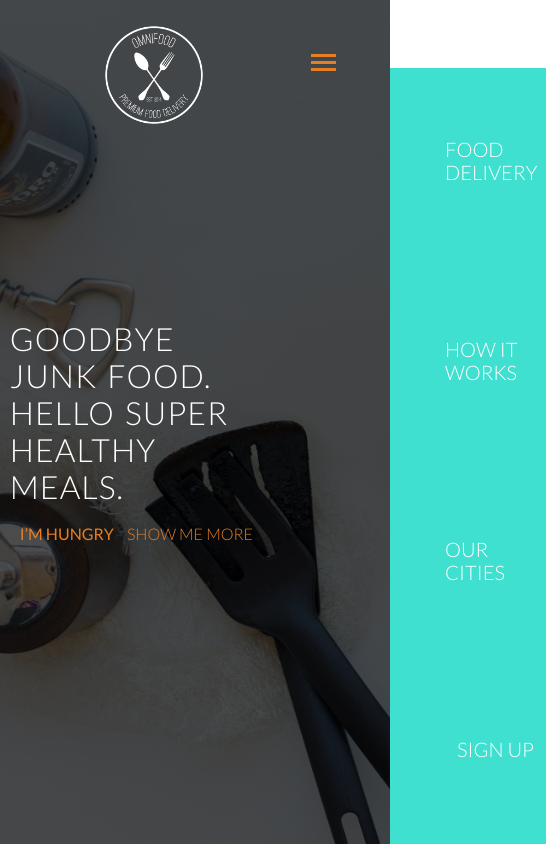
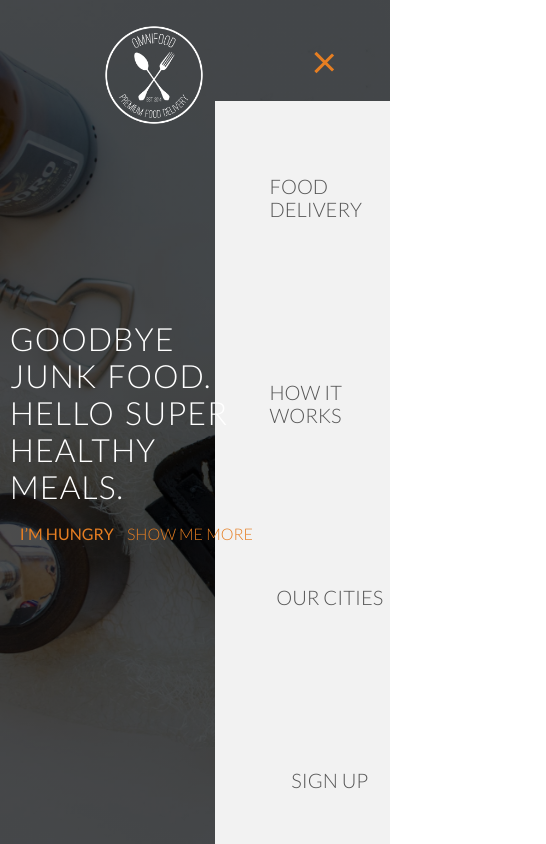
Before and after one commit to AbdelrhmanAlaa20/Omnifood, a plain HTML site: page index.html in a window 390 px wide. Both pictures are taken after a click on the element 323 px from the left and 64 px from the top of the page. Shown: the top 844 px of the page, 546 px wide, since content can reach past the window. Drawn offline with nearby package versions, Linux system fonts and the light colour scheme.

Commit message:
finazling everything

```diff
--- a/resources/css/queries.css
+++ b/resources/css/queries.css
@@ -29,7 +29,7 @@ object, video {
 
 @media screen and (max-width:790px){
     body {
-        /* overflow-x: hidden; */
+        overflow-x: hidden;
         font-size: 16px;
     }
     section{ padding: 15px;}
@@ -53,17 +53,15 @@ object, video {
 
     .sticky {flex-direction: unset;}
 
-     header nav .active {
-        transform:translateX(0%);
-    }
+    nav .mob a { color: #555;  }
     nav .mob {
         margin-right: 0px;
         position: absolute;
         right: 0%;
-        top: 8vh;
-        background-color: turquoise;
+        background-color: #f2f2f2;
+        top: 12vh;
         height: 92vh;
-        width: 40%;
+        width: 45%;
         display: flex;
         flex-direction: column;
         align-items: center;
@@ -73,6 +71,3 @@ object, video {
     .burger {display: block;}
 
 }
-.none {
-    display: none;
-}
--- a/resources/css/style.css
+++ b/resources/css/style.css
@@ -72,6 +72,9 @@ nav .black-logo {
     display: none;
 }
 
+header nav .active {
+    transform:translateX(0%);
+}
 nav ul{
     list-style: none;
     margin-right: 30px;
@@ -155,7 +158,7 @@ nav ul li a:active {
 **
     MOBILE NAV
 **
-**/
+*/
     .burger {
         display: none;
         cursor: pointer;
@@ -166,6 +169,19 @@ nav ul li a:active {
         height: 3px;
         background-color: #e67e22;
         margin-bottom: 4px;
+        transition: all 0.3s ease;
+    }
+
+    .anim_burger .line1{
+        transform: rotate(-45deg) translate(-5px, 6px);
+
+    }
+    .anim_burger .line2 {
+        opacity:0;
+    }
+    .anim_burger .line3 {
+        transform: rotate(45deg) translate(-5px, -6px);
+
     }
 
 
--- a/resources/js/app.js
+++ b/resources/js/app.js
@@ -0,0 +1,19 @@
+const navy = () => {
+    const burger = document.querySelector('.burger');
+    const nav = document.querySelector('nav .mob');
+
+    burger.addEventListener('click', () => {
+        nav.classList.toggle('active');
+        burger.classList.toggle('anim_burger');
+    })
+
+
+}
+
+
+const app = () => {
+    navy();
+}
+
+
+app();
```
Also changed, not shown: index.html (+1 -1 lines).
